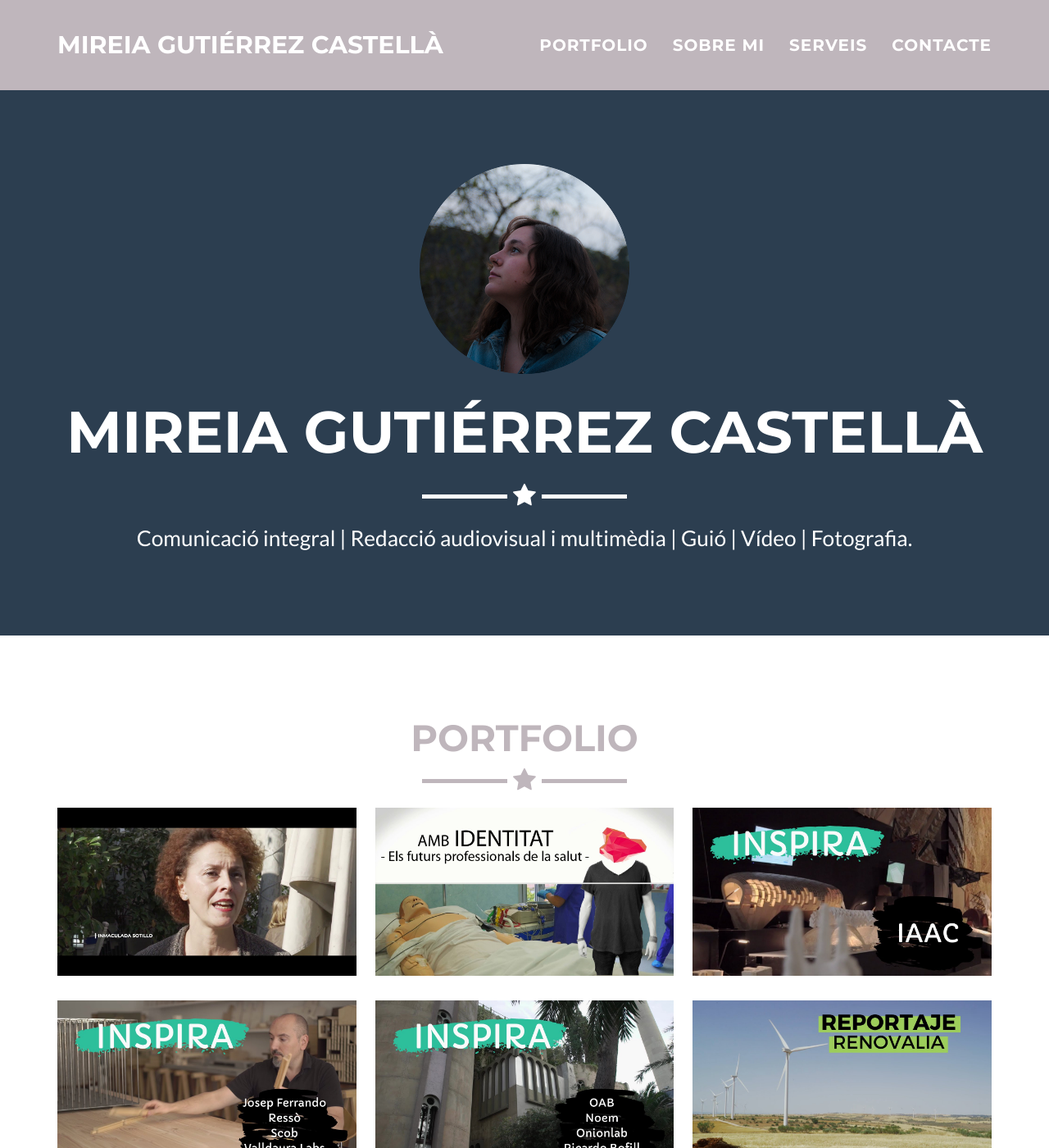
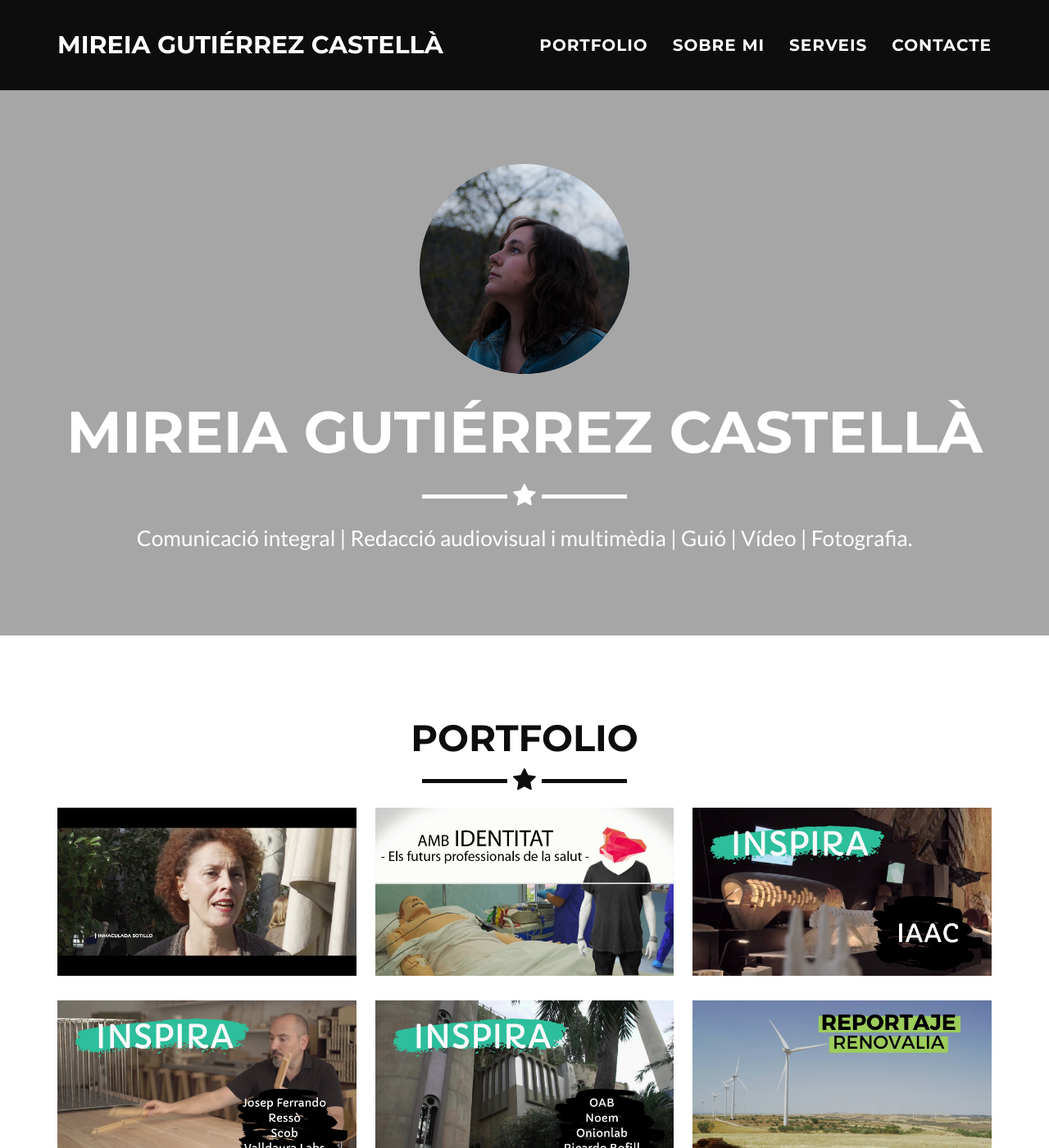
Before and after one commit to belzoond/pagina-mireia, a Jekyll site: the page built from _posts/2020-02-07-in-madrid-una-vida-plena.markdown, in a window 1280 px wide and 1400 px high. Shown: the whole window at 82% size. Built offline with Jekyll 4.4.1, drawn with Linux system fonts in a browser that asks for light colours.

Commit message:
Changed the colors again

```diff
--- a/_config.yml
+++ b/_config.yml
@@ -26,10 +26,10 @@ disqus_shortname: myshortname
 
 # Color settings (hex-codes without the leading hash-tag)
 color:
-  primary: 2c3e50 #80B3FF
-  primary-rgb: "44,62,80" #"128,179,255"
-  secondary: BFB6BC #FD6E8A
-  secondary-dark: 233140 #A2122F
+  primary: A6A6A6 #80B3FF
+  primary-rgb: "166,166,166" #"128,179,255"
+  secondary: 0D0D0D #FD6E8A
+  secondary-dark: 262626 #A2122F
 
 # Footer settings
 footer:
```
